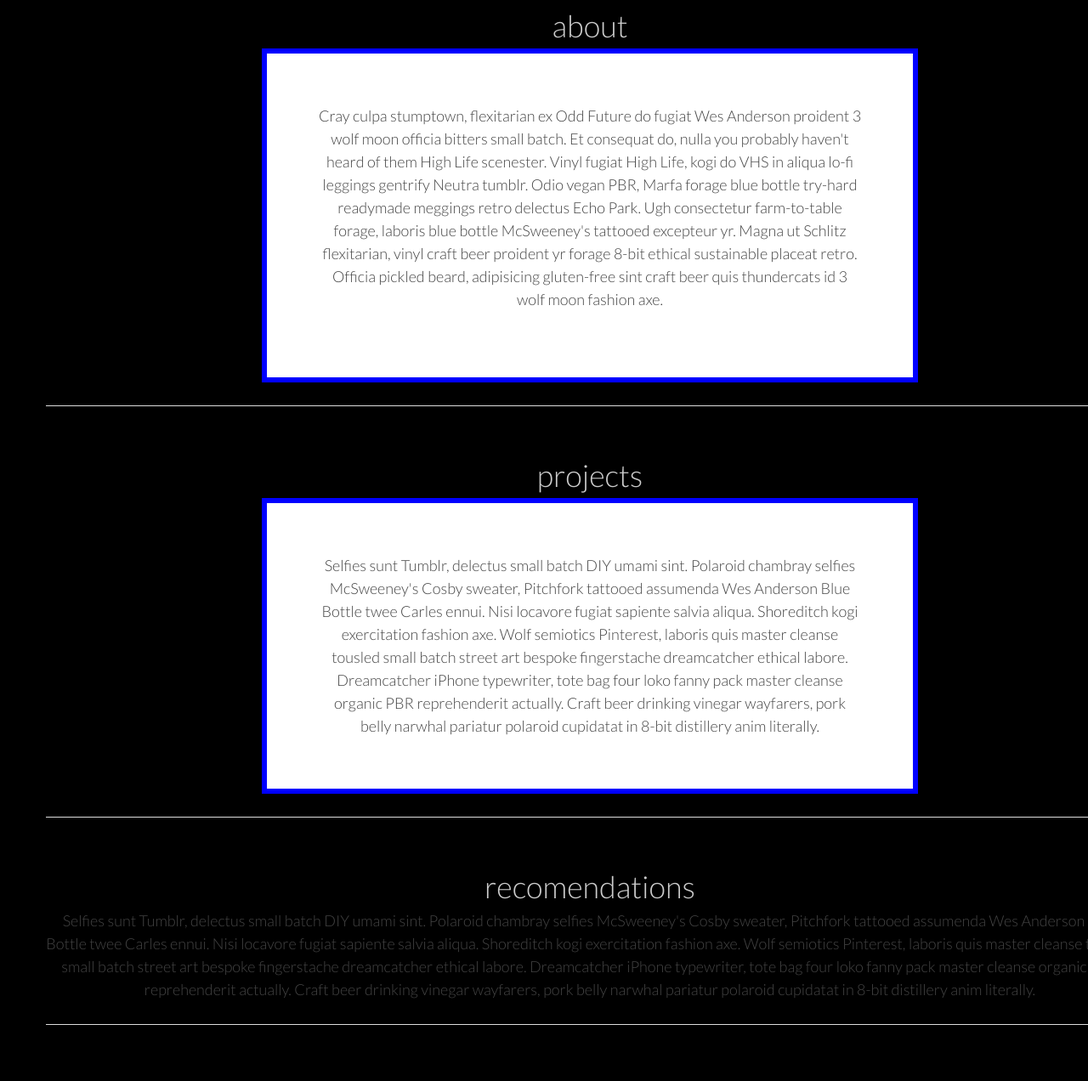
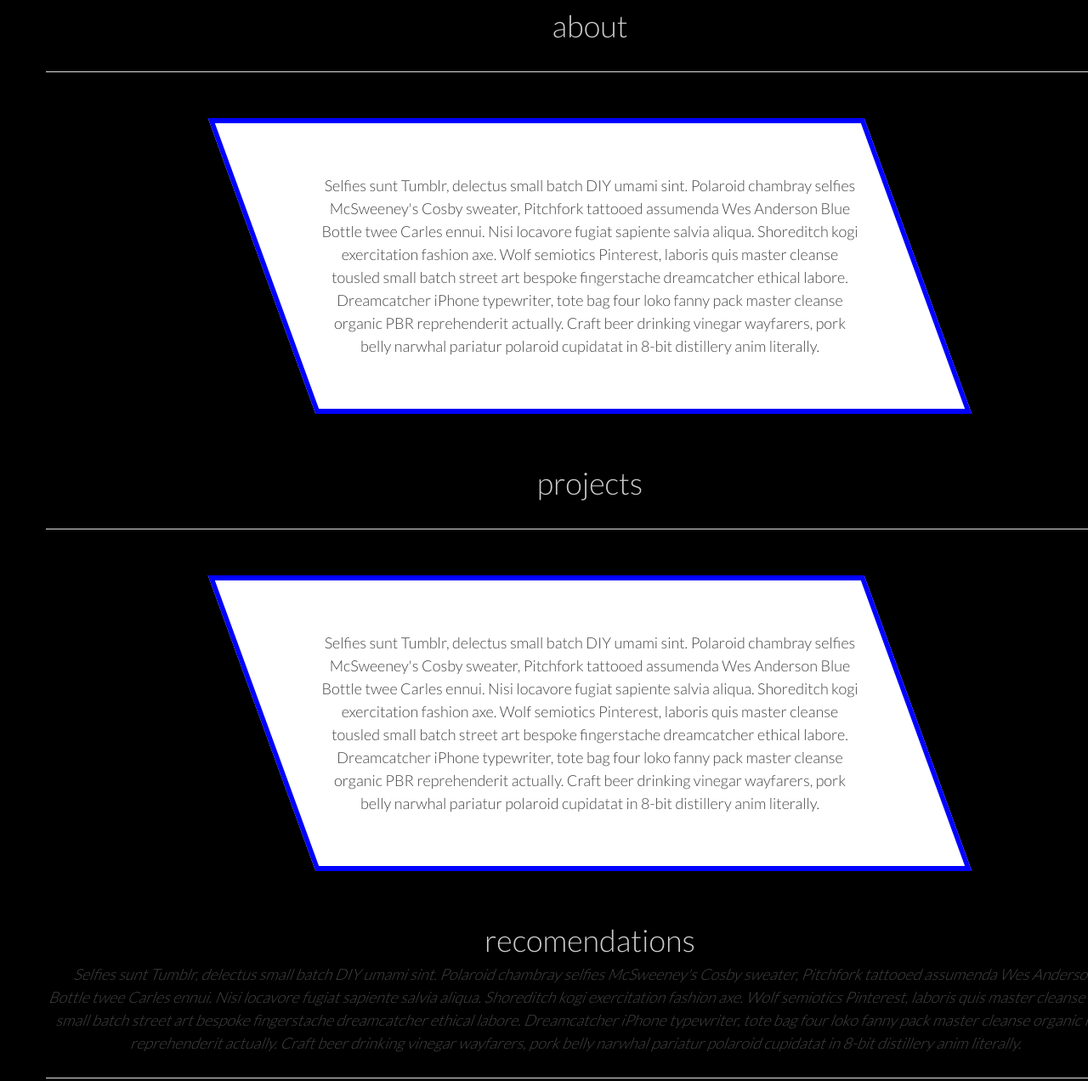
Before and after one commit to ricardo415/ricardo415.github.io, a plain HTML site: page homework/Final Project/Final-Work.html in a window 1280 px wide. Shown: the part 345-1617 px from the top of the page at 85% size. Drawn offline with nearby package versions, Linux system fonts and the light colour scheme.

Commit message:
omg finally

```diff
--- a/homework/Final Project/Final-Work.html
+++ b/homework/Final Project/Final-Work.html
@@ -25,29 +25,34 @@
 				<h2>my name is Ricardo Hernandez</h2>
 
 </div>
-
-		<div class="article">
+			<div class="article">
 
 				<h3>about</h3>
+</div>
+				<div class="box">
+					<div class="text"> Selfies sunt Tumblr, delectus small batch DIY umami sint. Polaroid chambray selfies McSweeney's Cosby sweater, Pitchfork tattooed assumenda Wes Anderson Blue Bottle twee Carles ennui. Nisi locavore fugiat sapiente salvia aliqua. Shoreditch kogi exercitation fashion axe. Wolf semiotics Pinterest, laboris quis master cleanse tousled small batch street art bespoke fingerstache dreamcatcher ethical labore. Dreamcatcher iPhone typewriter, tote bag four loko fanny pack master cleanse organic PBR reprehenderit actually. Craft beer drinking vinegar wayfarers, pork belly narwhal pariatur polaroid cupidatat in 8-bit distillery anim literally.
 
-				<div class="box">Cray culpa stumptown, flexitarian ex Odd Future do fugiat Wes Anderson proident 3 wolf moon officia bitters small batch. Et consequat do, nulla you probably haven't heard of them High Life scenester. Vinyl fugiat High Life, kogi do VHS in aliqua lo-fi leggings gentrify Neutra tumblr. Odio vegan PBR, Marfa forage blue bottle try-hard readymade meggings retro delectus Echo Park. Ugh consectetur farm-to-table forage, laboris blue bottle McSweeney's tattooed excepteur yr. Magna ut Schlitz flexitarian, vinyl craft beer proident yr forage 8-bit ethical sustainable placeat retro. Officia pickled beard, adipisicing gluten-free sint craft beer quis thundercats id 3 wolf moon fashion axe.</p>
+					</div>
 </div>
-
-			</div>
 
 			<div class="article">
 
 				<h3>projects</h3>
+</div>
+				<div class="box">
+					<div class="text"> Selfies sunt Tumblr, delectus small batch DIY umami sint. Polaroid chambray selfies McSweeney's Cosby sweater, Pitchfork tattooed assumenda Wes Anderson Blue Bottle twee Carles ennui. Nisi locavore fugiat sapiente salvia aliqua. Shoreditch kogi exercitation fashion axe. Wolf semiotics Pinterest, laboris quis master cleanse tousled small batch street art bespoke fingerstache dreamcatcher ethical labore. Dreamcatcher iPhone typewriter, tote bag four loko fanny pack master cleanse organic PBR reprehenderit actually. Craft beer drinking vinegar wayfarers, pork belly narwhal pariatur polaroid cupidatat in 8-bit distillery anim literally.
 
-				<div class="box">Selfies sunt Tumblr, delectus small batch DIY umami sint. Polaroid chambray selfies McSweeney's Cosby sweater, Pitchfork tattooed assumenda Wes Anderson Blue Bottle twee Carles ennui. Nisi locavore fugiat sapiente salvia aliqua. Shoreditch kogi exercitation fashion axe. Wolf semiotics Pinterest, laboris quis master cleanse tousled small batch street art bespoke fingerstache dreamcatcher ethical labore. Dreamcatcher iPhone typewriter, tote bag four loko fanny pack master cleanse organic PBR reprehenderit actually. Craft beer drinking vinegar wayfarers, pork belly narwhal pariatur polaroid cupidatat in 8-bit distillery anim literally.
+					</div>
 </div>
-			</div>
+
 
 			<div class="article">
 				<h3>recomendations</h3>
 
-				Selfies sunt Tumblr, delectus small batch DIY umami sint. Polaroid chambray selfies McSweeney's Cosby sweater, Pitchfork tattooed assumenda Wes Anderson Blue Bottle twee Carles ennui. Nisi locavore fugiat sapiente salvia aliqua. Shoreditch kogi exercitation fashion axe. Wolf semiotics Pinterest, laboris quis master cleanse tousled small batch street art bespoke fingerstache dreamcatcher ethical labore. Dreamcatcher iPhone typewriter, tote bag four loko fanny pack master cleanse organic PBR reprehenderit actually. Craft beer drinking vinegar wayfarers, pork belly narwhal pariatur polaroid cupidatat in 8-bit distillery anim literally.
+				<div class="text"> Selfies sunt Tumblr, delectus small batch DIY umami sint. Polaroid chambray selfies McSweeney's Cosby sweater, Pitchfork tattooed assumenda Wes Anderson Blue Bottle twee Carles ennui. Nisi locavore fugiat sapiente salvia aliqua. Shoreditch kogi exercitation fashion axe. Wolf semiotics Pinterest, laboris quis master cleanse tousled small batch street art bespoke fingerstache dreamcatcher ethical labore. Dreamcatcher iPhone typewriter, tote bag four loko fanny pack master cleanse organic PBR reprehenderit actually. Craft beer drinking vinegar wayfarers, pork belly narwhal pariatur polaroid cupidatat in 8-bit distillery anim literally.
 	</div>
+</div>
+
 	<div class="article">
 
 <div class="container">
@@ -79,6 +84,7 @@
 
     <script src="https://code.jquery.com/jquery-2.1.4.min.js"></script>
     <script type="text/javascript" src="js/app.js"></script>
-
+  </div>
+</div>
   </body>
   </html>
--- a/homework/Final Project/css/main.css
+++ b/homework/Final Project/css/main.css
@@ -61,7 +61,6 @@
 }
 
 
-
 #header h2 {
 	font-size: 27px;
 	margin-bottom: 9px;
@@ -94,7 +93,17 @@
   background: white;
   align-content: center;
 margin: 0 auto;
+-webkit-transform: skew(20deg);
+-moz-transform: skew(20deg);
+-o-transform: skew(20deg);
 }
+
+.text{
+-webkit-transform: skew(-20deg);
+-moz-transform: skew(-20deg);
+-o-transform: skew(-20deg);
+}
+
 
 textarea {
 	resize: none;
```
